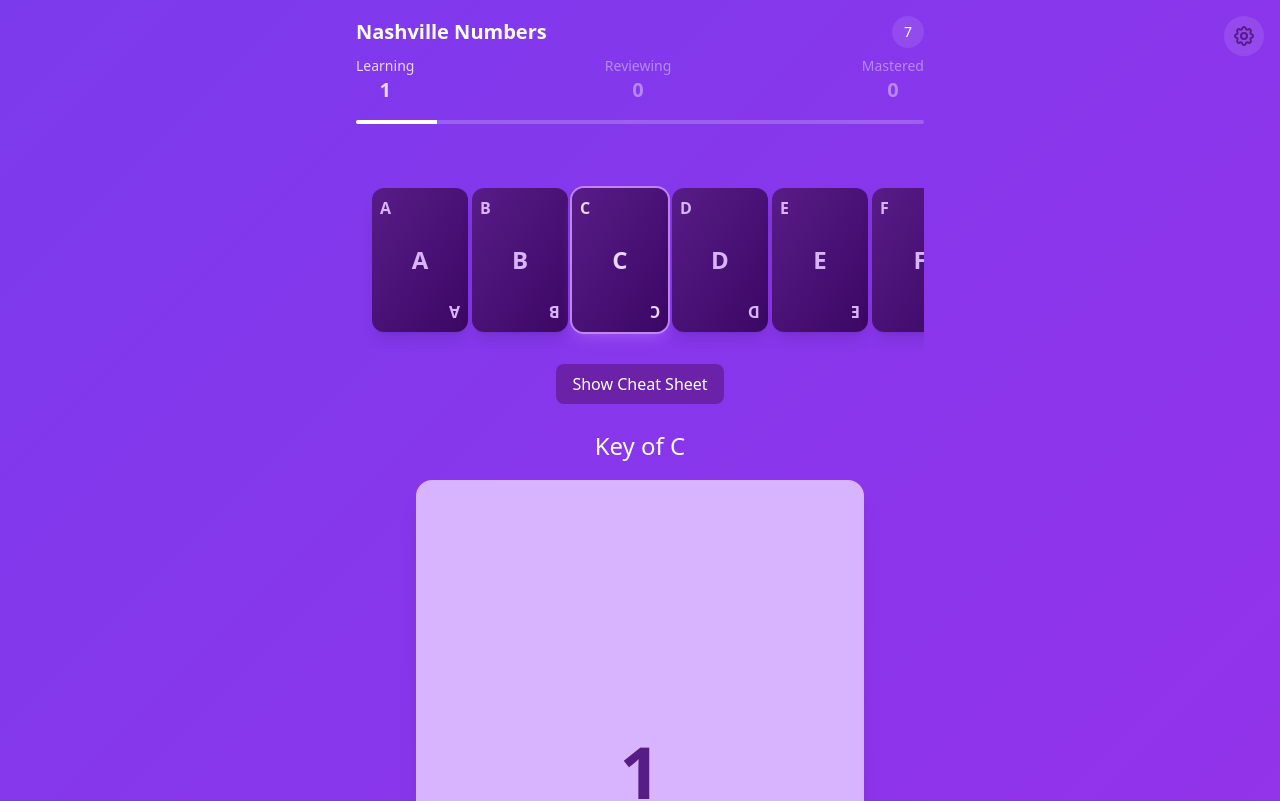
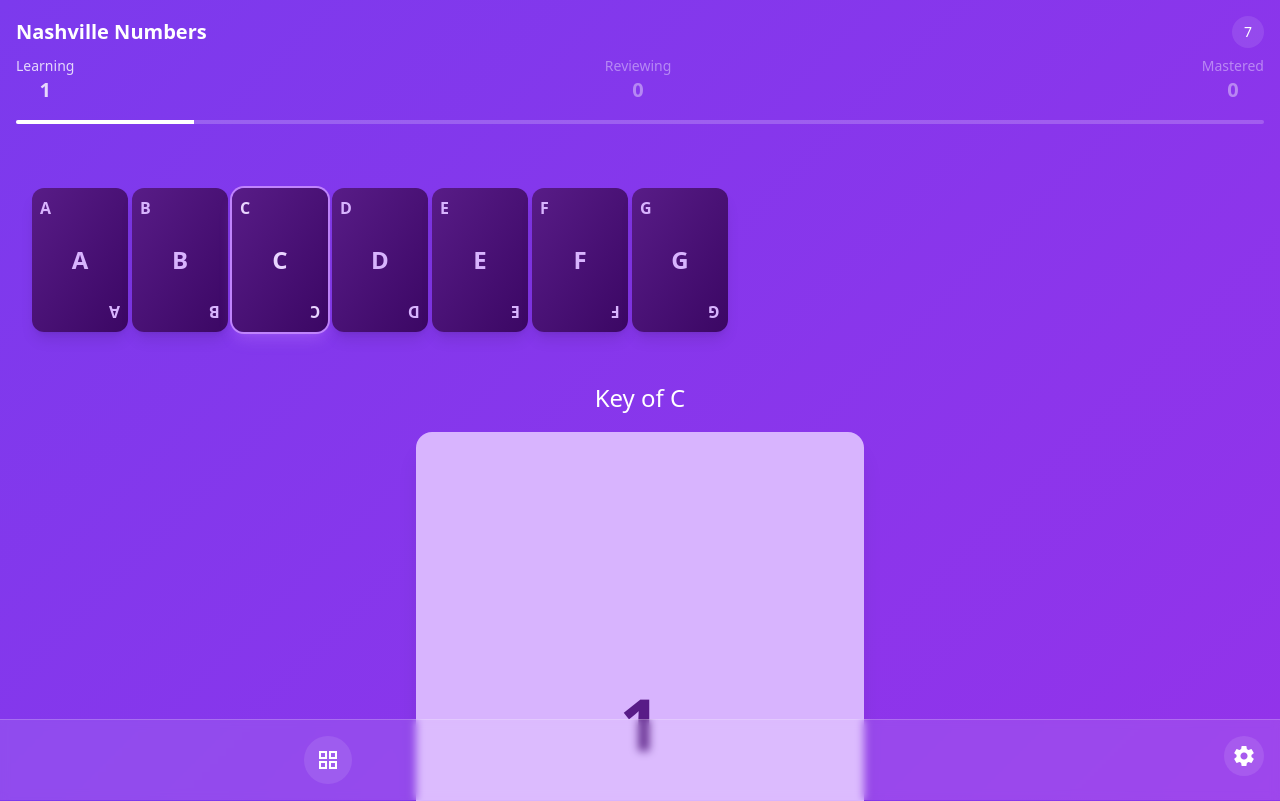
Before and after one commit to jtsternberg/Nashville-Numbers-Flash-Cards, a Vue app: page / in a window 1280 px wide. Shown: the top 801 px of the page. Built offline with nearby package versions, Linux system fonts and the light colour scheme.

Commit message:
More polish

```diff
--- a/src/App.vue
+++ b/src/App.vue
@@ -20,7 +20,7 @@ const flashCardRef = ref(null)
 const isKeyChanging = ref(false)
 
 
-const hideSharpsAndFlats = computed(() => settings.hideSharpsAndFlats)
+const showSharpsAndFlats = computed(() => settings.showSharpsAndFlats)
 
 // Filter numbers based on settings
 const filteredNumbers = computed(() => {
@@ -103,8 +103,8 @@ watch(() => settings.showAdvancedChords, (newVal) => {
       currentNumber.value = 0
    }
 })
-watch(() => settings.hideSharpsAndFlats, (newVal) => {
-   if (newVal) {
+watch(() => settings.showSharpsAndFlats, (newVal) => {
+   if (!newVal) {
       setKey(data.keysNoSharpsAndFlats[0])
    }
 })
@@ -112,7 +112,6 @@ watch(() => settings.hideSharpsAndFlats, (newVal) => {
 
 <template>
    <div class="app relative">
-      <SettingsPanel />
       <!-- Progress Header -->
       <div class="mb-8">
          <div class="flex items-center justify-between mb-2">
@@ -147,14 +146,9 @@ watch(() => settings.hideSharpsAndFlats, (newVal) => {
          </div>
       </div>
       <KeySelector
-         :keys="hideSharpsAndFlats ? data.keysNoSharpsAndFlats : data.keys"
+         :keys="showSharpsAndFlats ? data.keys : data.keysNoSharpsAndFlats"
          :current-key="currentKey"
          @select-key="setKey"
-      />
-
-      <ViewToggle
-         :is-cheat-sheet="isCheatSheetMode"
-         @toggle="toggleView"
       />
 
       <div v-if="isCheatSheetMode">
@@ -193,13 +187,30 @@ watch(() => settings.hideSharpsAndFlats, (newVal) => {
             </button>
          </div>
       </div>
+
+      <!-- Footer Navigation -->
+      <div class="fixed bottom-0 left-0 right-0 p-4 flex justify-center items-center gap-4 bg-white/10 backdrop-blur-sm border-t border-white/20">
+         <div class="max-w-2xl w-full flex justify-between items-center">
+            <button
+               class="w-12 h-12 rounded-full bg-white/10 hover:bg-white/20 text-white flex items-center justify-center transition-colors"
+               @click="toggleView"
+            >
+               <span class="material-icons">{{ isCheatSheetMode ? 'school' : 'grid_view' }}</span>
+            </button>
+
+            <SettingsPanel />
+         </div>
+      </div>
+
+      <!-- Add padding to prevent content from being hidden behind footer -->
+      <div class="h-20"></div>
    </div>
 </template>
 
 <style>
 .app {
    padding: 1rem;
-   max-width: 600px;
+   max-width: 2xl;
    margin: 0 auto;
    position: relative;
    z-index: 1;
--- a/src/components/SettingsPanel.vue
+++ b/src/components/SettingsPanel.vue
@@ -1,6 +1,7 @@
 <script setup>
 import { ref } from 'vue'
 import { useSettingsStore } from '../stores/settings'
+import ToggleSwitch from './ToggleSwitch.vue'
 
 const settings = useSettingsStore()
 const isOpen = ref(false)
@@ -13,45 +14,37 @@ function toggle() {
 <template>
    <div class="fixed top-4 right-4 z-50">
       <button
-         class="w-10 h-10 rounded-full bg-white/10 hover:bg-white/20 text-purple-900 flex items-center justify-center transition-colors"
+         class="w-10 h-10 rounded-full bg-white/10 hover:bg-white/20 text-white flex items-center justify-center transition-colors"
          @click="toggle"
       >
-         <svg class="w-6 h-6" fill="none" stroke="currentColor" viewBox="0 0 24 24">
-            <path stroke-linecap="round" stroke-linejoin="round" stroke-width="2" d="M10.325 4.317c.426-1.756 2.924-1.756 3.35 0a1.724 1.724 0 002.573 1.066c1.543-.94 3.31.826 2.37 2.37a1.724 1.724 0 001.065 2.572c1.756.426 1.756 2.924 0 3.35a1.724 1.724 0 00-1.066 2.573c.94 1.543-.826 3.31-2.37 2.37a1.724 1.724 0 00-2.572 1.065c-.426 1.756-2.924 1.756-3.35 0a1.724 1.724 0 00-2.573-1.066c-1.543.94-3.31-.826-2.37-2.37a1.724 1.724 0 00-1.065-2.572c-1.756-.426-1.756-2.924 0-3.35a1.724 1.724 0 001.066-2.573c-.94-1.543.826-3.31 2.37-2.37.996.608 2.296.07 2.572-1.065z"></path>
-            <path stroke-linecap="round" stroke-linejoin="round" stroke-width="2" d="M15 12a3 3 0 11-6 0 3 3 0 016 0z"></path>
-         </svg>
+         <span class="material-icons">settings</span>
       </button>
 
-      <div
-         v-if="isOpen"
-         class="absolute right-0 mt-2 w-64 bg-white/80 backdrop-blur-sm rounded-2xl shadow-lg p-4 text-purple-900 border border-white/20"
+      <Transition
+         enter-active-class="transition duration-200 ease-out"
+         enter-from-class="transform translate-y-8 opacity-0"
+         enter-to-class="transform translate-y-0 opacity-100"
+         leave-active-class="transition duration-150 ease-in"
+         leave-from-class="transform translate-y-0 opacity-100"
+         leave-to-class="transform translate-y-8 opacity-0"
       >
-         <h3 class="text-lg font-semibold mb-4 text-purple-900/90">Settings</h3>
+         <div
+            v-if="isOpen"
+            class="absolute right-0 bottom-11 mb-2 w-64 bg-white/80 backdrop-blur-sm rounded-2xl shadow-lg p-4 text-purple-900 border border-white/20"
+         >
+            <h3 class="text-lg font-semibold mb-4 text-purple-900/90">Settings</h3>
 
-         <div class="flex items-center justify-between">
-            <label class="text-sm text-purple-900/80">Show Advanced Chords</label>
-            <button
-               class="relative inline-flex items-center h-6 rounded-full w-11"
-               :class="settings.showAdvancedChords ? 'bg-purple-500' : 'bg-white/20'"
-               @click="settings.showAdvancedChords = !settings.showAdvancedChords"
-            >
-               <span
-                  class="inline-block w-4 h-4 transform transition-transform bg-white rounded-full"
-                  :class="settings.showAdvancedChords ? 'translate-x-6' : 'translate-x-1'"
-               />
-            </button>
+            <ToggleSwitch
+               v-model="settings.showAdvancedChords"
+               label="Show Advanced Chords"
+               class="mb-3"
+            />
+
+            <ToggleSwitch
+               v-model="settings.showSharpsAndFlats"
+               label="Show Sharps and Flats"
+            />
          </div>
-
-         <div class="flex items-center justify-between pt-3">
-            <label class="text-sm text-purple-900/80">Hide Sharps and Flats</label>
-            <button
-               class="relative inline-flex items-center h-6 rounded-full w-11"
-               :class="settings.hideSharpsAndFlats ? 'bg-purple-500' : 'bg-white/20'"
-               @click="settings.hideSharpsAndFlats = !settings.hideSharpsAndFlats"
-            >
-               <span class="inline-block w-4 h-4 transform transition-transform bg-white rounded-full" :class="settings.hideSharpsAndFlats ? 'translate-x-6' : 'translate-x-1'" />
-            </button>
-         </div>
-      </div>
+      </Transition>
    </div>
 </template>
--- /dev/null
+++ b/src/components/ToggleSwitch.vue
@@ -0,0 +1,30 @@
+<script setup>
+defineProps({
+   modelValue: {
+      type: Boolean,
+      required: true
+   },
+   label: {
+      type: String,
+      required: true
+   }
+})
+
+const emit = defineEmits(['update:modelValue'])
+</script>
+
+<template>
+   <div class="flex items-center justify-between">
+      <label class="text-sm text-purple-900/80">{{ label }}</label>
+      <button
+         class="relative inline-flex items-center h-6 rounded-full w-11"
+         :class="modelValue ? 'bg-purple-500' : 'bg-white/60'"
+         @click="emit('update:modelValue', !modelValue)"
+      >
+         <span
+            class="inline-block w-4 h-4 transform transition-transform rounded-full"
+            :class="modelValue ? 'bg-white translate-x-6' : 'bg-purple-500 translate-x-1'"
+         />
+      </button>
+   </div>
+</template>
--- a/src/stores/settings.js
+++ b/src/stores/settings.js
@@ -6,7 +6,7 @@ const STORAGE_KEY = 'nns-settings'
 // Default settings
 const DEFAULT_SETTINGS = {
    showAdvancedChords: false,
-   hideSharpsAndFlats: true,
+   showSharpsAndFlats: false,
    currentKey: 'C'
 }
 
@@ -26,15 +26,15 @@ function loadSettings() {
 export const useSettingsStore = defineStore('settings', () => {
    const settings = loadSettings()
    const showAdvancedChords = ref(settings.showAdvancedChords)
-   const hideSharpsAndFlats = ref(settings.hideSharpsAndFlats)
+   const showSharpsAndFlats = ref(settings.showSharpsAndFlats)
    const currentKey = ref(settings.currentKey)
 
    // Watch for changes and save to localStorage
-   watch([showAdvancedChords, hideSharpsAndFlats, currentKey], () => {
+   watch([showAdvancedChords, showSharpsAndFlats, currentKey], () => {
       try {
          localStorage.setItem(STORAGE_KEY, JSON.stringify({
             showAdvancedChords: showAdvancedChords.value,
-            hideSharpsAndFlats: hideSharpsAndFlats.value,
+            showSharpsAndFlats: showSharpsAndFlats.value,
             currentKey: currentKey.value
          }))
       } catch (e) {
@@ -44,7 +44,7 @@ export const useSettingsStore = defineStore('settings', () => {
 
    return {
       showAdvancedChords,
-      hideSharpsAndFlats,
+      showSharpsAndFlats,
       currentKey
    }
 })
```
